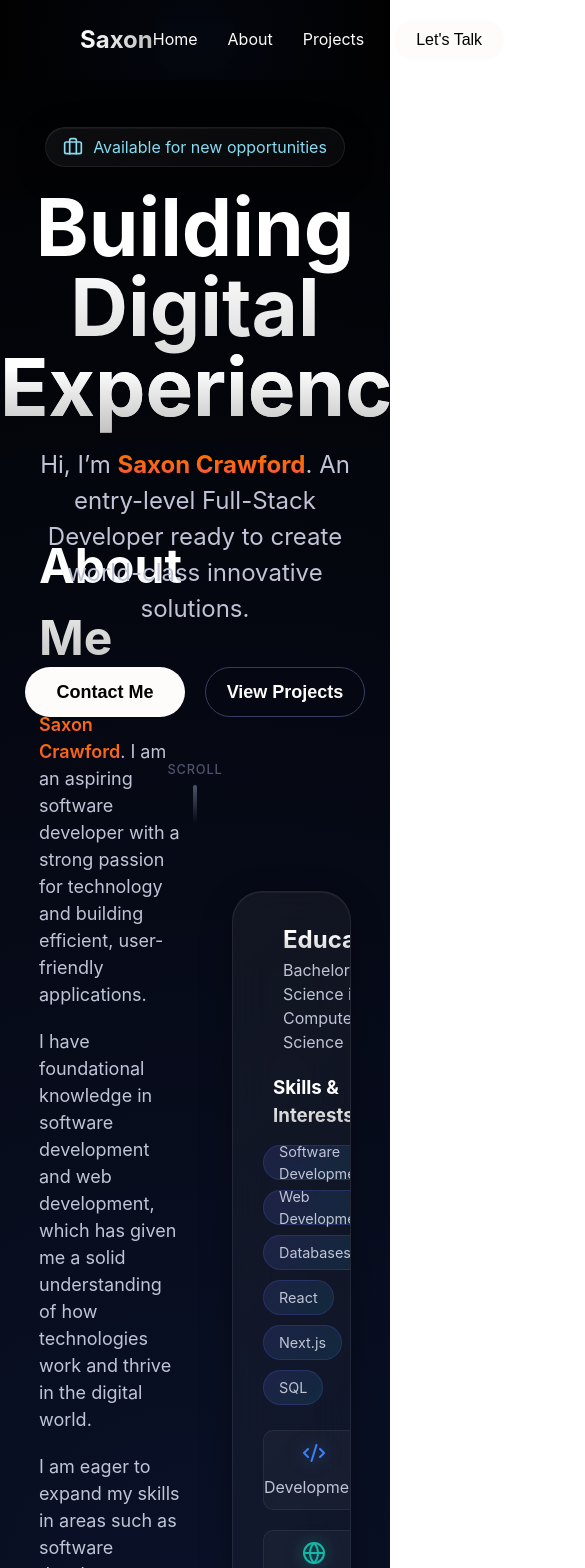
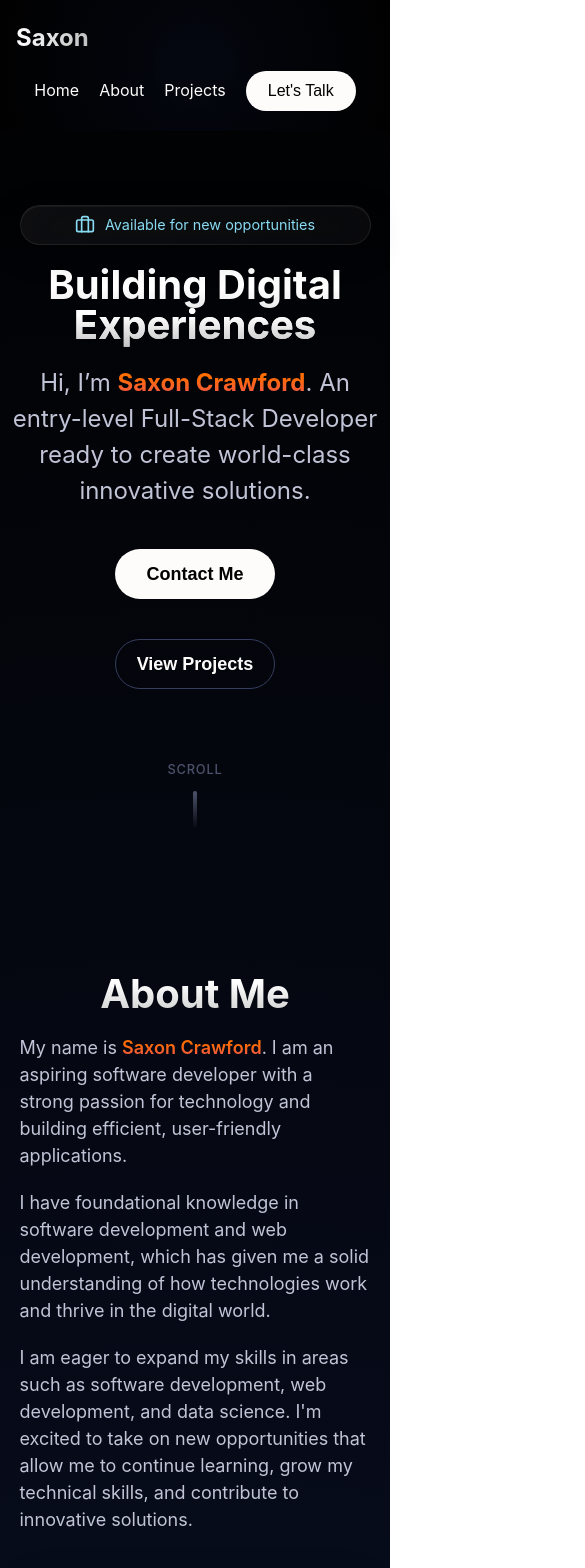
Before and after one commit to saxcrawford/saxon-portfolio, a React (Vite) app: page / in a window 390 px wide. Shown: the top 1568 px of the page, 585 px wide, since content can reach past the window. Built offline with nearby package versions, Linux system fonts and the light colour scheme.

Commit message:
Added responsive design for different screen sizes in App.css

```diff
--- a/src/App.css
+++ b/src/App.css
@@ -78,7 +78,10 @@
 	transition: scale 0.1s ease-in;
 }
 
-.nav-item-contact:hover, .nav-item:hover, .contact-me:hover, .view-projects:hover {
+.nav-item-contact:hover,
+.nav-item:hover,
+.contact-me:hover,
+.view-projects:hover {
 	scale: 105%;
 }
 
@@ -114,7 +117,8 @@ HomePage
 	color: var(--color-frosted-blue);
 }
 
-.heading, .block-text {
+.heading,
+.block-text {
 	font-size: 5rem;
 	width: 100%;
 	text-align: center;
@@ -151,7 +155,8 @@ HomePage
 	gap: 20px;
 }
 
-.contact-me, .view-projects {
+.contact-me,
+.view-projects {
 	border: none;
 	margin-top: 20px;
 	border-radius: 50px;
@@ -208,9 +213,11 @@ HomePage
 	0% {
 		top: 0;
 	}
+
 	50% {
 		top: 10px;
 	}
+
 	100% {
 		top: 0;
 	}
@@ -264,10 +271,12 @@ About
 	backdrop-filter: blur(20px);
 	box-shadow: 0 8px 32px rgba(0, 0, 0, 0.3), inset 0 1px 0 rgba(255, 255, 255, 0.05);
 	width: 50%;
+	max-width: 600px;
 	height: auto;
 }
 
-.about-container::after, .note::after {
+.about-container::after,
+.note::after {
 	content: "";
 	position: absolute;
 	top: 0;
@@ -280,12 +289,17 @@ About
 	pointer-events: none;
 }
 
-.about-container:hover::after, .note:hover::after {
+.about-container:hover::after,
+.note:hover::after {
 	opacity: 0.2;
 }
 
-.about-content, .education, .skills,
-.skills-title-wrapper, .skills-list, .skills-list li,
+.about-content,
+.education,
+.skills,
+.skills-title-wrapper,
+.skills-list,
+.skills-list li,
 .interests-container {
 	display: flex;
 }
@@ -297,7 +311,8 @@ About
 	gap: 20px;
 }
 
-.education, .skills {
+.education,
+.skills {
 	width: 100%;
 }
 
@@ -559,7 +574,8 @@ Contact
 	justify-content: center;
 }
 
-.linked-in, .github {
+.linked-in,
+.github {
 	position: relative;
 	overflow: hidden;
 	gap: 10px;
@@ -573,7 +589,8 @@ Contact
 	cursor: pointer;
 }
 
-.linked-in::after, .github::after {
+.linked-in::after,
+.github::after {
 	content: "";
 	position: absolute;
 	top: 0;
@@ -588,7 +605,8 @@ Contact
 	pointer-events: none;
 }
 
-.linked-in:hover::after, .github:hover::after {
+.linked-in:hover::after,
+.github:hover::after {
 	opacity: 1;
 }
 
@@ -599,9 +617,11 @@ Footer
 .footer {
 	background: #040711;
 	height: 80px;
+	width: 100%;
 	color: #8089AC95;
 	display: flex;
 	align-items: center;
+	justify-content: center;
 }
 
 .footer span {
@@ -610,3 +630,154 @@ Footer
 	background-clip: text;
 	-webkit-text-fill-color: transparent;
 }
+
+/* Responsive Design */
+
+@media (max-width: 1200px) {
+	.navbar-content {
+		margin: 0 2rem;
+	}
+
+	.about {
+		max-width: 90%;
+		gap: 30px;
+	}
+
+	/* Fix for clipping between 1024px and 1200px */
+	.project-list {
+		flex-wrap: wrap;
+		justify-content: center;
+	}
+
+	.projects {
+		height: auto;
+		padding: 100px 0;
+	}
+
+	.project-container {
+		height: auto;
+	}
+}
+
+@media (max-width: 1024px) {
+
+	.heading,
+	.block-text {
+		font-size: 4rem;
+	}
+
+	.about {
+		flex-direction: column;
+		height: auto;
+		padding: 120px 0 50px 0;
+	}
+
+	.about-info,
+	.about-container {
+		width: 100%;
+	}
+
+	.about-container {
+		height: auto;
+	}
+}
+
+@media (max-width: 768px) {
+	.navbar {
+		height: auto;
+		padding: 10px 0;
+	}
+
+	.navbar-content {
+		flex-direction: column;
+		margin: 0 1rem;
+		padding: 10px 0;
+		gap: 15px;
+	}
+
+	.nav-items {
+		width: 100%;
+		justify-content: center;
+		gap: 20px;
+		flex-wrap: wrap;
+	}
+
+	.homepage {
+		padding-top: 100px;
+		height: auto;
+		min-height: 100vh;
+		padding-bottom: 50px;
+	}
+
+	.heading,
+	.block-text {
+		font-size: 3rem;
+	}
+
+	.subheading {
+		width: 95%;
+	}
+
+	.homepage-buttons {
+		flex-direction: column;
+		align-items: center;
+		width: 100%;
+	}
+
+	.about-heading {
+		font-size: 2.5rem;
+		text-align: center;
+	}
+
+	.project-container h1 {
+		font-size: 2.5rem;
+	}
+
+	.contact-heading {
+		font-size: 2.5rem;
+	}
+
+	.contact-links {
+		gap: 30px;
+		flex-wrap: wrap;
+		justify-content: center;
+	}
+
+	.contact {
+		height: auto;
+		min-height: 70vh;
+		padding: 50px 0;
+	}
+}
+
+@media (max-width: 480px) {
+
+	.heading,
+	.block-text {
+		font-size: 2.5rem;
+	}
+
+	.note {
+		width: 90%;
+		font-size: 0.9rem;
+	}
+
+	.project-item {
+		width: 100%;
+		height: auto;
+		min-height: 500px;
+	}
+
+	.contact-subheading {
+		font-size: 1.1rem;
+		text-align: center;
+		padding: 0 20px;
+	}
+
+	.footer {
+		font-size: 0.8rem;
+		justify-content: center;
+		text-align: center;
+		padding: 0 20px;
+	}
+}
```
Also changed, not shown: 1 other file (tests, documents, lock files or other folders).
